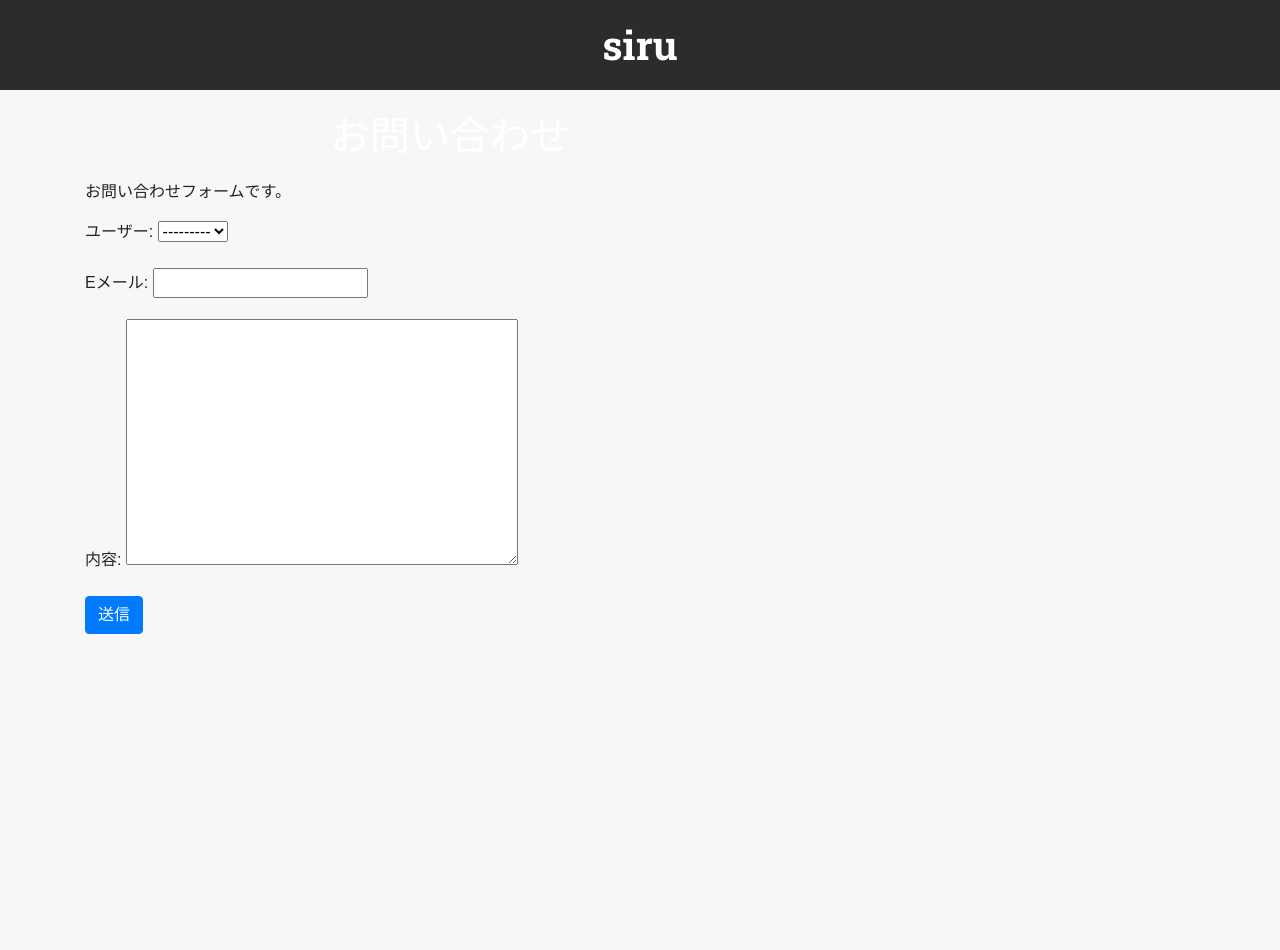
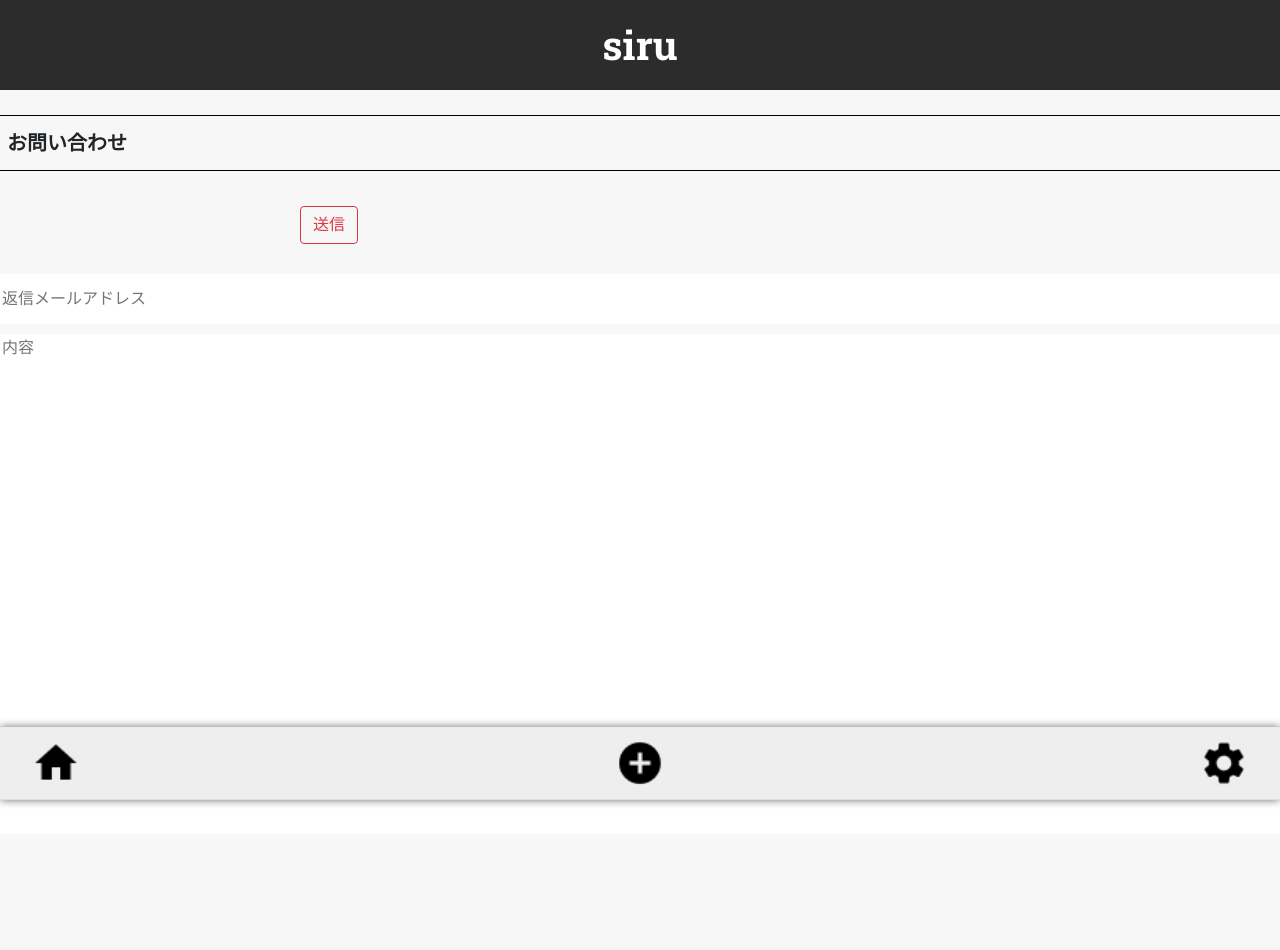
Before and after one commit to ryutakinoshita/siru, a Django app: page /siru/contact/ in a window 1280 px wide. Before the commit the page ends 634 px from the top, so only its background shows below. Run offline with Django 3.2, Linux system fonts and the light colour scheme; some libraries are stand-ins or nearby versions.

Commit message:
20201/1/31

```diff
--- a/accounts/templates/account/user.html
+++ b/accounts/templates/account/user.html
@@ -4,7 +4,7 @@
 
 {% block body %}
     <section class="user_sign">
-        <form class="signup" id="signup_form" method="post"　action="{% url 'user' %}">
+        <form class="signup" id="signup_form" method="post" action="{% url 'user' %}">
               {% csrf_token %}
                 <hr class="log_hr">
                 <div class="username">
--- a/post/templates/post/post_create.html
+++ b/post/templates/post/post_create.html
@@ -1,6 +1,7 @@
 {% extends 'siru/base.html' %}
 {% load static %}
 {% load widget_tweaks %}
+
 {% block body %}
     <hr color="black" class="new_hr_top">
     <h5 class="form_new">新規投稿</h5>
--- a/siru/forms.py
+++ b/siru/forms.py
@@ -11,15 +11,14 @@ class ContactForm(ModelForm):
         model = Contact
         fields = [
 
-         'name','email','message'
+       'email','message'
         ]
 
     def send_email(self):
         subject = "お問い合わせ"
         message = self.cleaned_data['message']
-        name = self.cleaned_data['name']
         email = self.cleaned_data['email']
-        from_email = '{name} <{email}>'.format(name=name, email=email)
+        from_email = ' <{email}>'.format( email=email)
         recipient_list = [settings.EMAIL_HOST_USER]
         try:
             send_mail(subject, message, from_email, recipient_list)
--- a/siru/templates/siru/contact_form.html
+++ b/siru/templates/siru/contact_form.html
@@ -1,18 +1,35 @@
 {% extends 'siru/base.html' %}
 {% load static %}
-
+{% load widget_tweaks %}
 
 {% block body %}
-<div class="container">
-  <div class="row">
-    <div class="col-md-8">
-      <h1>お問い合わせ</h1>
-      <p>お問い合わせフォームです。</p>
-      <form method="POST">{% csrf_token %}
-        {{ form.as_p }}
-        <button type="submit" class="btn btn-primary">送信</button>
-      </form>
-    </div>
-  </div>
-</div>
+    <hr color="black" class="new_hr_top">
+    <h5 class="form_new">お問い合わせ</h5>
+    <hr color="black" class="new_hr_bottom">
+    <form class="contact_post" id="contact_create" method="POST" >
+        {% csrf_token %}
+        <button type="submit"　 class="btn btn-outline-danger" id="contact_button">送信</button>
+            <table class="email_table">
+                {% render_field form.email class="contact_email" placeholder="返信メールアドレス" %}
+            </table>
+            <table class="message_table">
+                {% render_field form.message class="contact_message" placeholder="内容" %}
+            </table>
+    </form>
+        <footer>
+        <div class="fixed-bottom">
+            <nav class="footerNav sticky-bottom" >
+                  <div class="nav nav-tabs" id="nav-tab" role="tablist">
+                     <a class="nav-link" id="nav-home-tab" href="{% url 'home' %}" role="tab" >
+                         <img class="nav_img" src="{% static 'img/home.png' %}" alt="ホーム"></a>
+                     <a class="nav-link" id="nav-add-tab"  href="{% url 'create' %}" >
+                         <img class="nav_img" src="{% static 'img/add.png' %}" alt="投稿">
+                     </a>
+                     <a class="nav-link" id="nav-set-tab" href="{% url 'set' %}" >
+                         <img class="nav_img" src="{% static 'img/set.png' %}" alt="設定">
+                     </a>
+                  </div>
+            </nav>
+        </div>
+    </footer>
 {% endblock %}
--- a/siru/templates/siru/set.html
+++ b/siru/templates/siru/set.html
@@ -3,6 +3,7 @@
 
 
 {% block body %}
+
 <section class="set">
     <div class="alert">
         <h4 class="user_information">ユーザー情報</h4>
--- a/siru/views.py
+++ b/siru/views.py
@@ -9,7 +9,7 @@ from django.views.generic import (
 )
 
 
-class SetViews(TemplateView):
+class SetViews(TemplateView,LoginRequiredMixin):
     template_name = 'siru/set.html'
 
 
@@ -24,7 +24,7 @@ class ContactView(CreateView,LoginRequiredMixin):
         form.send_email()
         return super().form_valid(form)
 
-class ContactResultView(TemplateView):
+class ContactResultView(TemplateView,LoginRequiredMixin):
     template_name = 'siru/contact_result.html'
 
     def get_context_data(self, **kwargs):
--- a/static/css/main.css
+++ b/static/css/main.css
@@ -609,3 +609,52 @@ help{
     font-size: 13px;
     color: #146dac;
 }
+
+
+
+/*contact.html*/
+
+.contact_email{
+    margin-top: 20px;
+    width: 100%;
+    height: 50px;
+    border:none;
+
+}
+
+.contact_message{
+    margin-top:10px;
+    margin-bottom: 10px;
+    width: 100%;
+    height: 500px;
+    resize: none;
+    border:none;
+}
+
+#contact_button{
+    margin-left: 300px;
+    margin-bottom: 10px;
+}
+
+/*contact_result.html*/
+
+
+
+.contact_result{
+    font-size: 20px;
+    font-weight: normal;
+    margin-top: 10px;
+    margin-left: 10px;
+}
+
+
+.home-link{
+    font-size: 14px;
+     margin-left: 10px;
+}
+
+.home-link:hover{
+    color: #146dac;
+    cursor: pointer;
+
+}
```
Also changed, not shown: siru/templates/siru/contact_result.html (+23 -9 lines).
